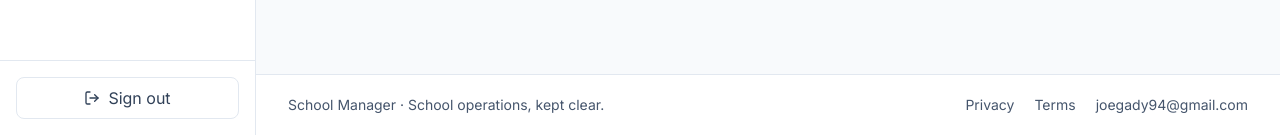
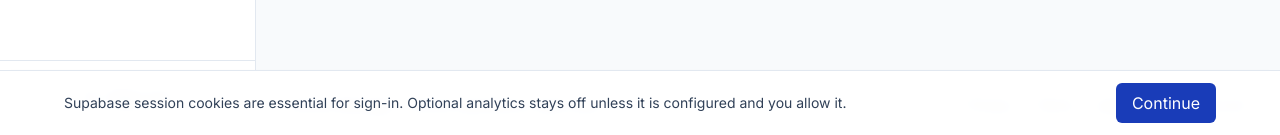
Before and after one commit to Encyclo-pedia01/school-system, a Next.js app: page / in a window 1280 px wide. Shown: the part 665-800 px from the top of the page. Built offline with nearby package versions, Linux system fonts and the light colour scheme; no server answers.

Commit message:
feat: wire semantic root layout and global providers

```diff
--- a/app/layout.tsx
+++ b/app/layout.tsx
@@ -1,12 +1,16 @@
 import type { Metadata } from "next";
 import { Inter } from "next/font/google";
 import "./globals.css";
+import { AnalyticsPlaceholder } from "@/components/analytics-placeholder";
+import { CookieBanner } from "@/components/cookie-banner";
+import { ToastProvider } from "@/components/toast-provider";
 
 const inter = Inter({ subsets: ["latin"] });
 
 export const metadata: Metadata = {
-  title: "School Manager",
-  description: "Multi-tenant school records system",
+  title: { default: "School Manager", template: "%s | School Manager" },
+  description: "A secure workspace for school operations, attendance, and results.",
+  applicationName: "School Manager",
 };
 
 export default function RootLayout({
@@ -16,7 +20,13 @@ export default function RootLayout({
 }>) {
   return (
     <html lang="en">
-      <body className={inter.className}>{children}</body>
+      <body className={inter.className}>
+        <a href="#main-content" className="skip-link">Skip to content</a>
+        {children}
+        <CookieBanner />
+        <ToastProvider />
+        <AnalyticsPlaceholder />
+      </body>
     </html>
   );
 }
```
